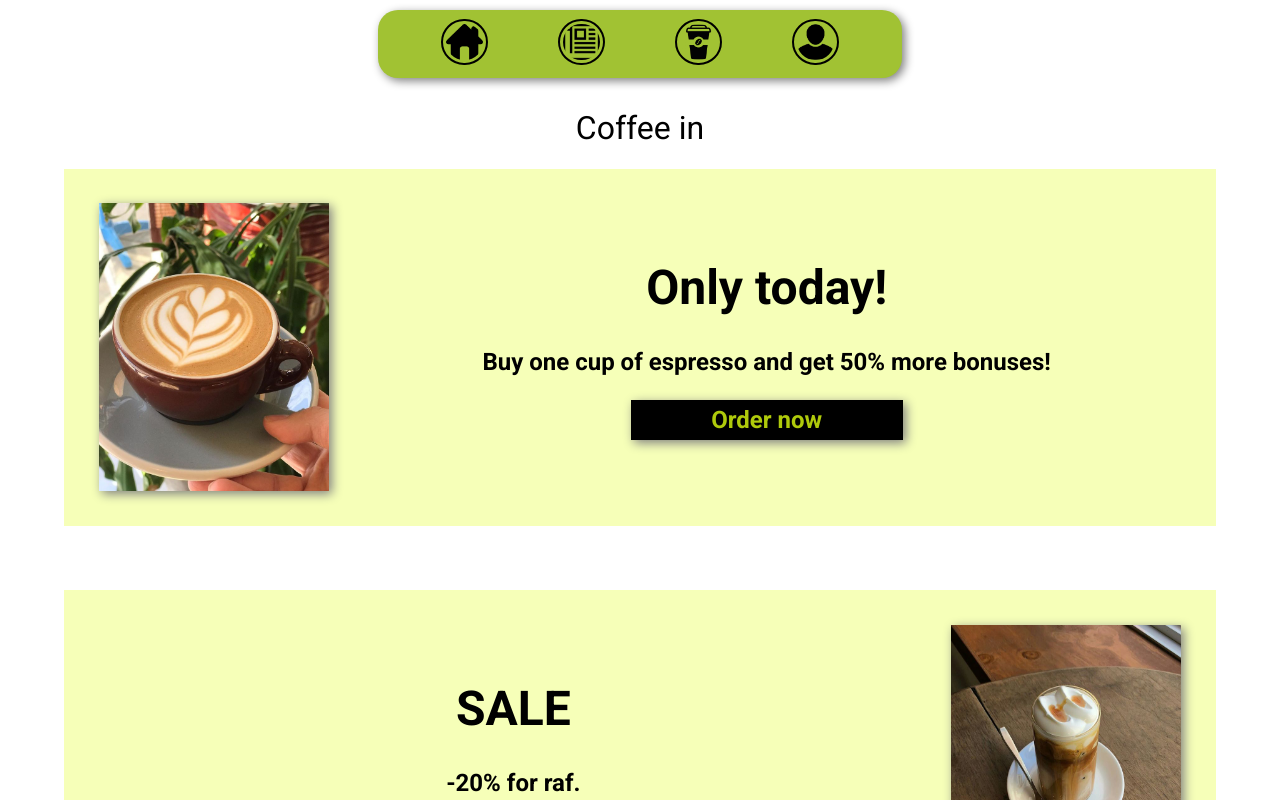
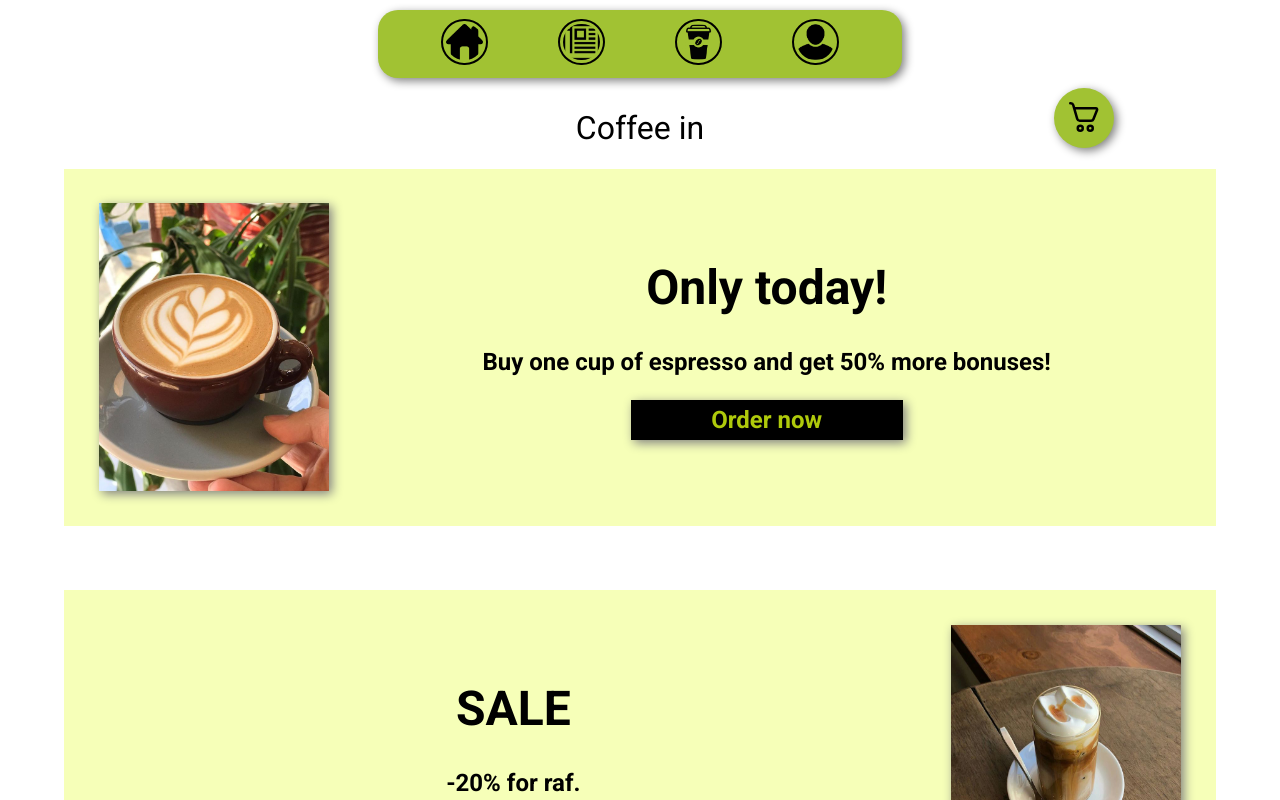
Before and after one commit to i-geeg-i/Coffee-shop-bonus-system, a Next.js app: page / in a window 1280 px wide. Shown: the top 800 px of the page. Built offline with nearby package versions, Linux system fonts and the light colour scheme.

Commit message:
cart interface added

```diff
--- /dev/null
+++ b/src/app/components/CartItems.tsx
@@ -0,0 +1,5 @@
+export default function CartItems() {
+    return (
+        <></>
+    )
+}
--- a/src/app/components/css/Footer.module.css
+++ b/src/app/components/css/Footer.module.css
@@ -1,7 +1,8 @@
 .footer{
-  position:relative;
+  /* position:; */
   bottom: 0;
   left: 0;
+  right: 0;
   background-color: #a1c233;
   width: auto;
   height: 50px;
@@ -10,6 +11,7 @@
   margin-bottom: 0;
   margin-left: 0;
   margin-right: 0;
+  bottom: 0;
 
   font-family: "Roboto", sans-serif;
   font-weight: 400;
--- a/src/app/globals.css
+++ b/src/app/globals.css
@@ -31,3 +31,26 @@ body {
 .nav:hover {
   text-decoration: underline;
 }
+
+
+
+.cart_btn {
+  width: 60px;
+  height: 60px;
+  background-color: #a1c233;
+  border-radius: 50%;
+  border-width: 0;
+  margin-right: 0;
+  margin-top: 0;
+  margin-bottom: auto;
+  margin-left: auto;
+  position: absolute;
+  right: 13%;
+  top: 15;
+  box-shadow: 3px 3px 10px gray;
+}
+
+.cart_btn img {
+  width: 40px;
+  height: 40px;
+}
--- a/src/app/layout.tsx
+++ b/src/app/layout.tsx
@@ -2,6 +2,7 @@ import Footer from "@/src/app/components/Footer";
 import Header from "@/src/app/components/Header";
 import './globals.css'
 import type { Metadata } from "next";
+import Link from "next/link";
 
 export const metadata: Metadata = {
   title: "Coffee in",
@@ -22,6 +23,7 @@ export default function RootLayout({
     </head>
       <body>
         <Header />
+        <button className="cart_btn"><Link href="/menu/cart"><img src="/cart.svg" /></Link></button>
         <main>
         {children}
         </main>
--- a/src/app/menu/page.tsx
+++ b/src/app/menu/page.tsx
@@ -1,4 +1,6 @@
+import Link from "next/link";
 import Menu from "../components/Menu";
+import styles from "./menu.module.css"
 
 export default async function MenuPage() {
     let res = await fetch(`http://localhost:3000/api/menu`, {
@@ -23,6 +25,9 @@ export default async function MenuPage() {
     }
 
     return (
+        <>
+
         <Menu products={data} />  // Pass the products array to Menu component
+        </>
     );
 }
```
Also changed, not shown: src/app/menu/cart/cart.module.css (added, +19 -0 lines), src/app/menu/cart/page.tsx (added, +11 -0 lines), public/cart.svg (added), src/app/menu/menu.module.css (added).
